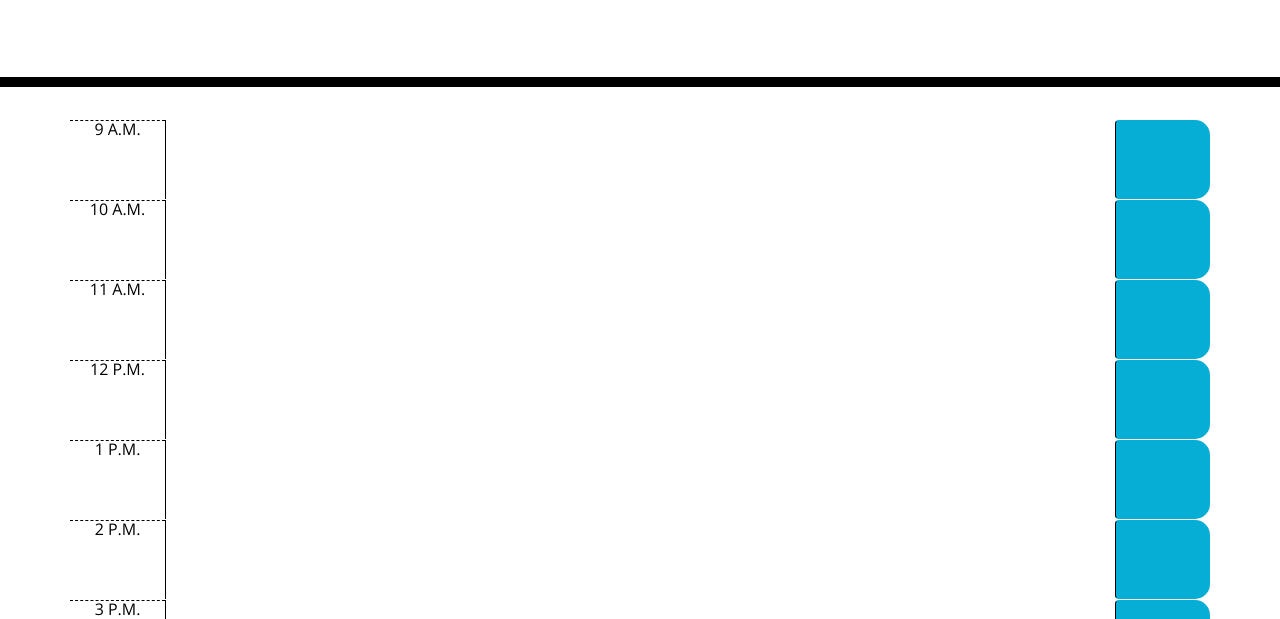
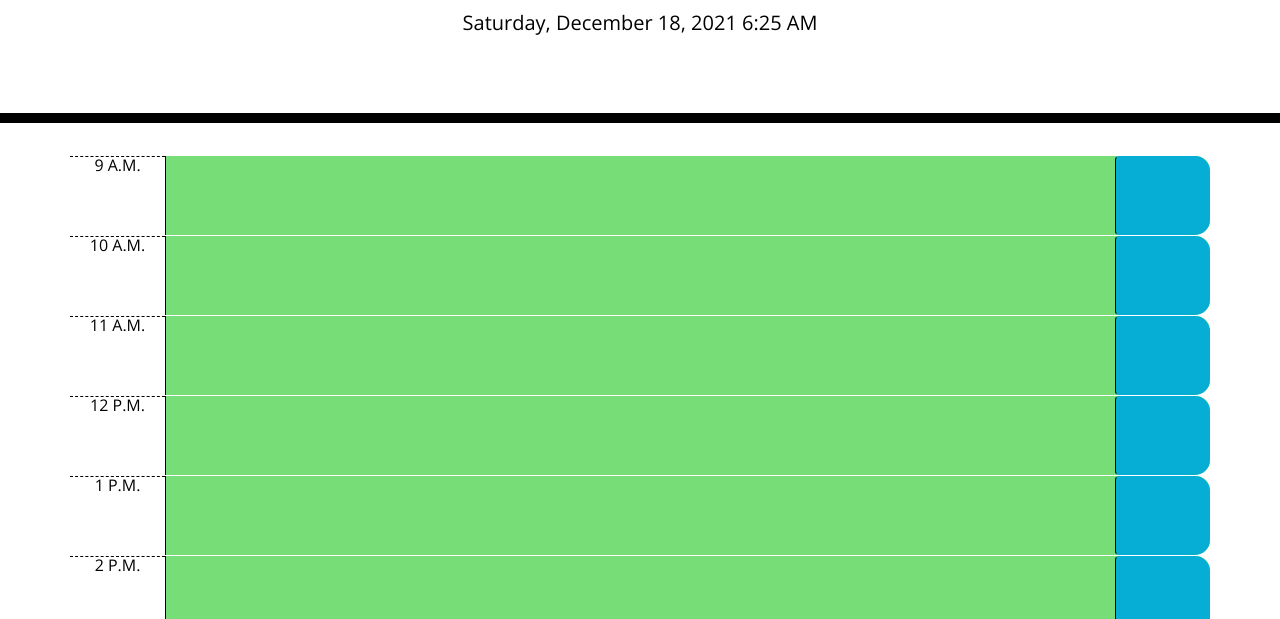
Before and after one commit to BurnsD/Work-day-Scheduler, a plain HTML site: page Develop/index.html in a window 1280 px wide. Shown: the part 181-800 px from the top of the page. Drawn offline with nearby package versions, Linux system fonts and the light colour scheme.

Commit message:
start of js, timeblocks color coded

```diff
--- a/Develop/index.html
+++ b/Develop/index.html
@@ -91,5 +91,6 @@
 
     <script src="https://code.jquery.com/jquery-3.4.1.min.js"></script>
     <script src="https://cdnjs.cloudflare.com/ajax/libs/moment.js/2.24.0/moment.min.js"></script>
+    <script src="./script.js"></script>
   </body>
 </html>
--- /dev/null
+++ b/Develop/script.js
@@ -0,0 +1,25 @@
+var today = moment().format('LLLL');
+// Displays current date to top of the page
+$("#currentDay").html(today);
+// -- TIMEBLOCKS --
+function background () {
+    var currentHr = moment().hours();
+    // Loop for Timeblocks
+    $(".time-block").each(function () {
+        var timeBlockId = parseInt($(this).attr("id"));
+        // Changes background color according to current time
+        if (timeBlockId < currentHr) {
+            $(this).addClass("past");
+        } else if (timeBlockId === currentHr) {
+            $(this).removeClass("past");
+            $(this).removeClass("future");
+            $(this).addClass("present");
+        } else {
+            $(this).removeClass("past");
+            $(this).removeClass("present");
+            $(this).addClass("future");
+        }
+    })
+ }
+
+ background ();
```
